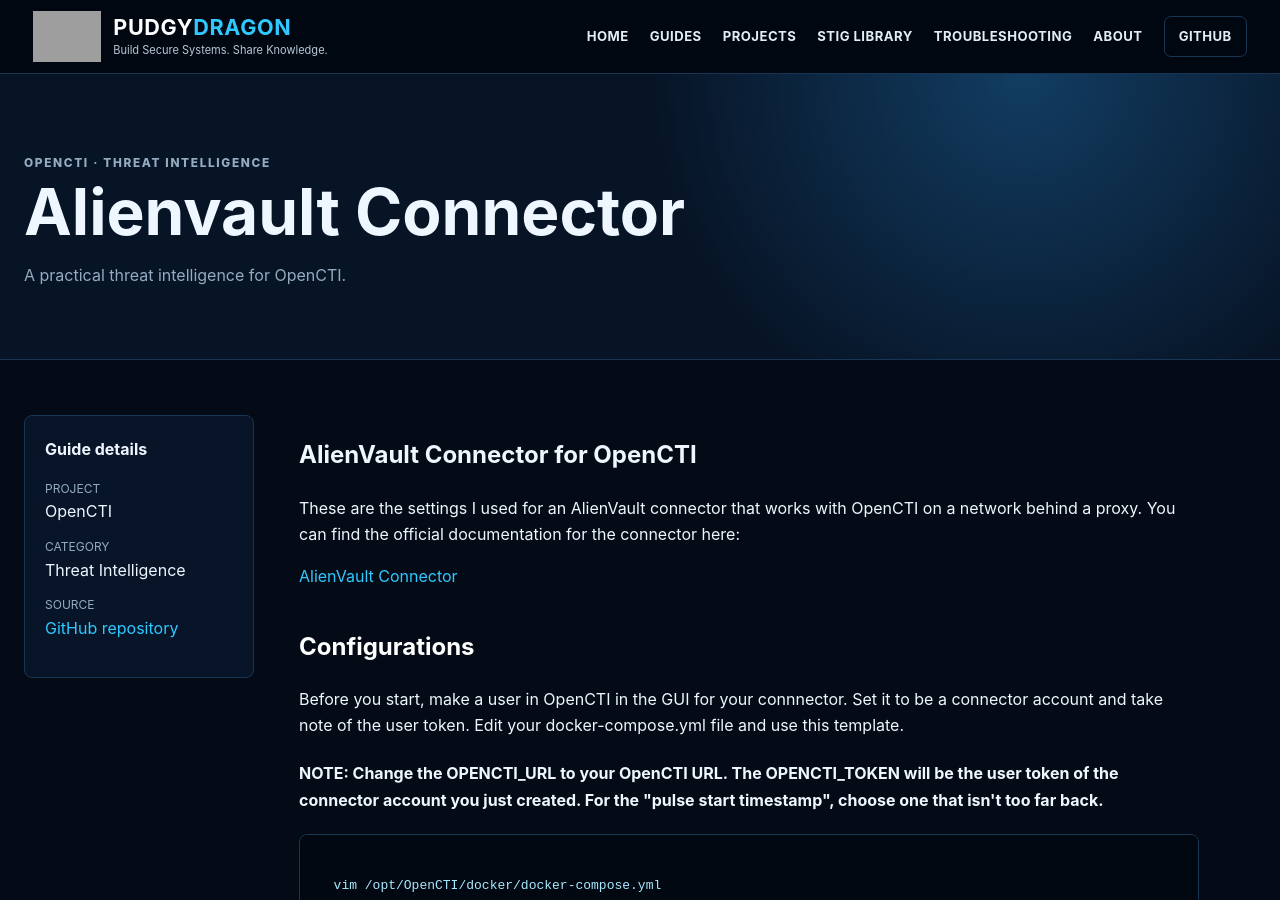
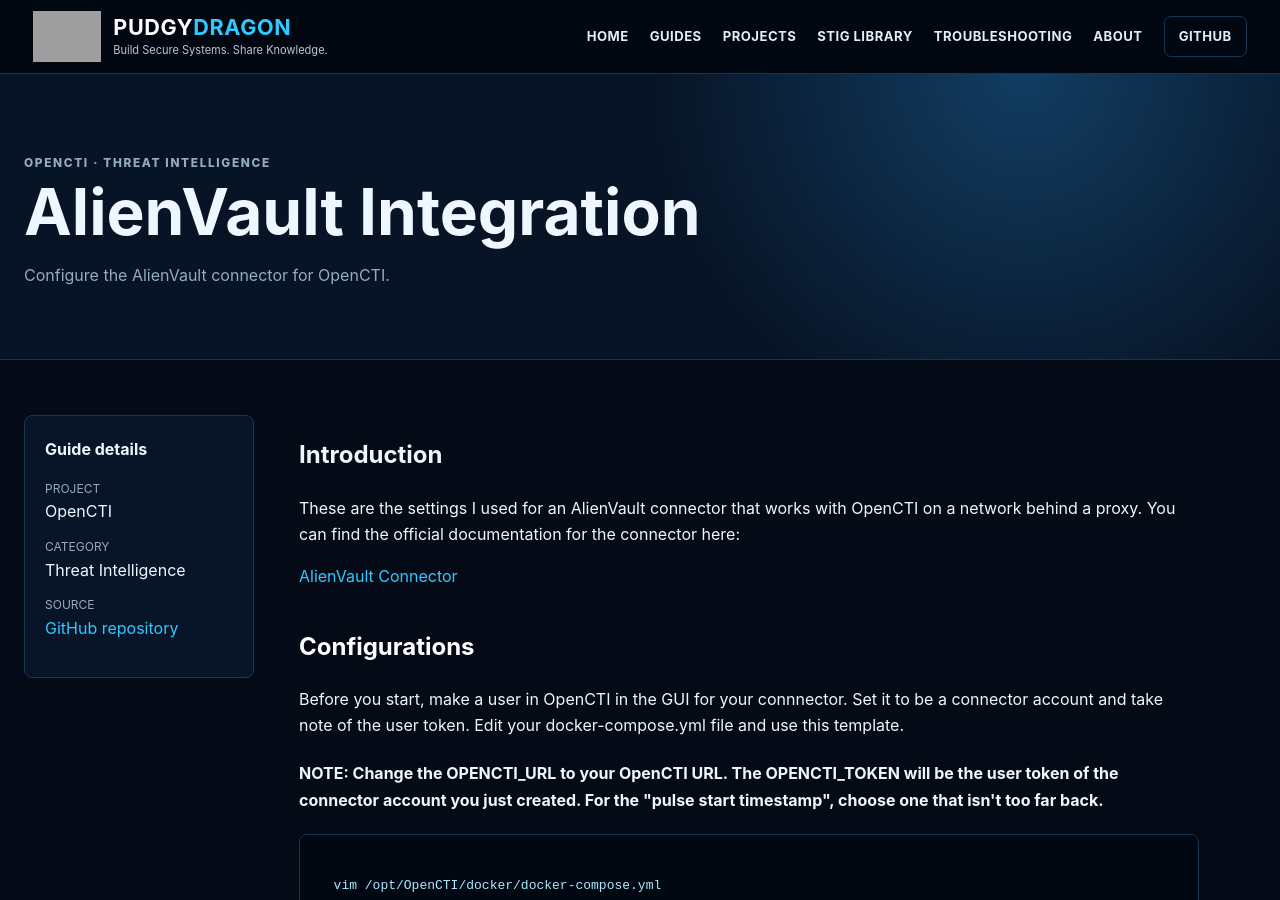
Before and after one commit to PudgyDragon/pudgydragon.github.io, a Jekyll site: the page built from _guides/opencti-connectors-alienvault-connector.md, in a window 1280 px wide and 900 px high. Built offline with Jekyll 4.4.1, drawn with Linux system fonts in a browser that asks for light colours; grey boxes are pictures that could not be loaded.

Commit message:
Update opencti-connectors-alienvault-connector.md

```diff
--- a/_guides/opencti-connectors-alienvault-connector.md
+++ b/_guides/opencti-connectors-alienvault-connector.md
@@ -1,12 +1,12 @@
 ---
-title: "Alienvault Connector"
+title: "AlienVault Integration"
 project: "OpenCTI"
 category: "Threat Intelligence"
-description: "A practical threat intelligence for OpenCTI."
+description: "Configure the AlienVault connector for OpenCTI."
 source_url: "https://github.com/PudgyDragon/OpenCTI/blob/main/Connectors/AlienVault_connector.md"
 ---
 
-<h1>AlienVault Connector for OpenCTI</h1>
+<h1>Introduction</h1>
 <p>These are the settings I used for an AlienVault connector that works with OpenCTI on a
 network behind a proxy. You can find the official documentation for the connector here:</p>
 <a href="https://github.com/OpenCTI-Platform/connectors/tree/master/external-import/alienvault">AlienVault Connector</a>
```
